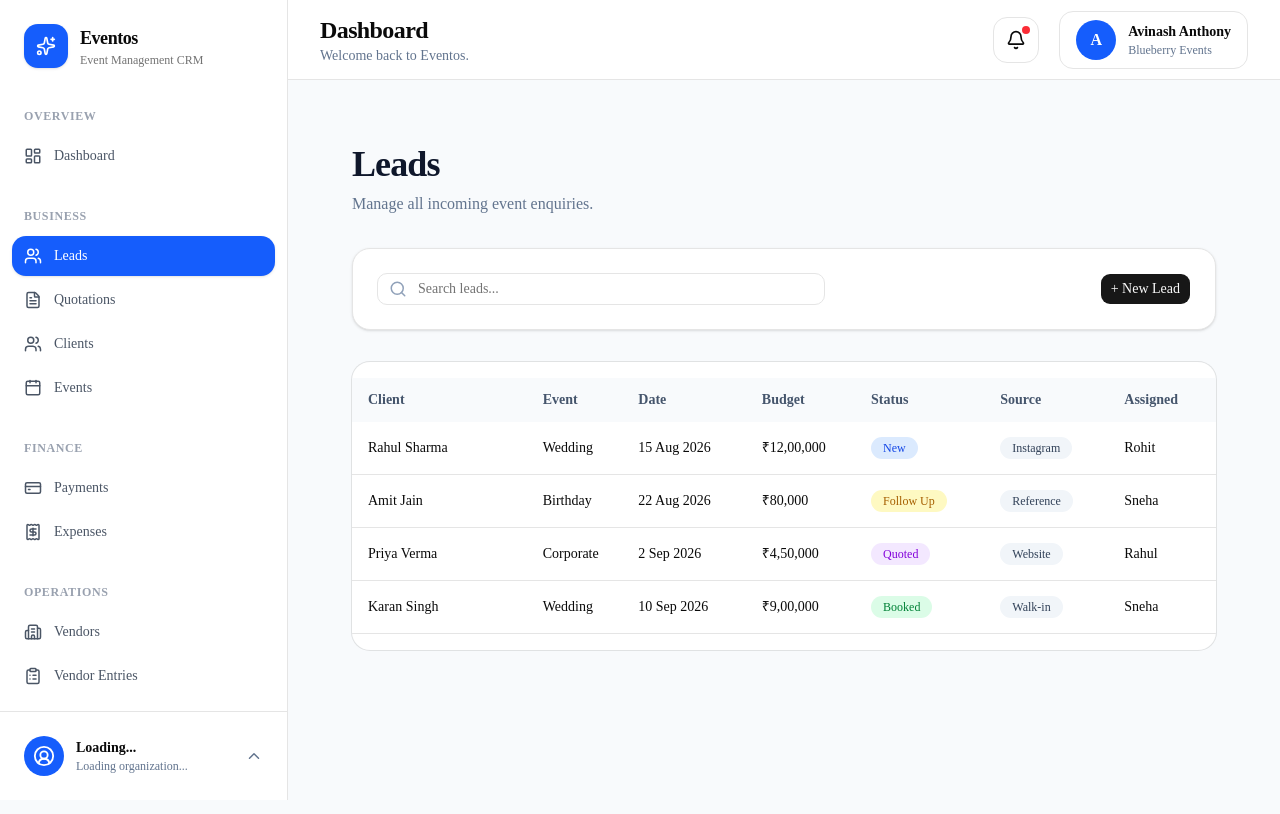
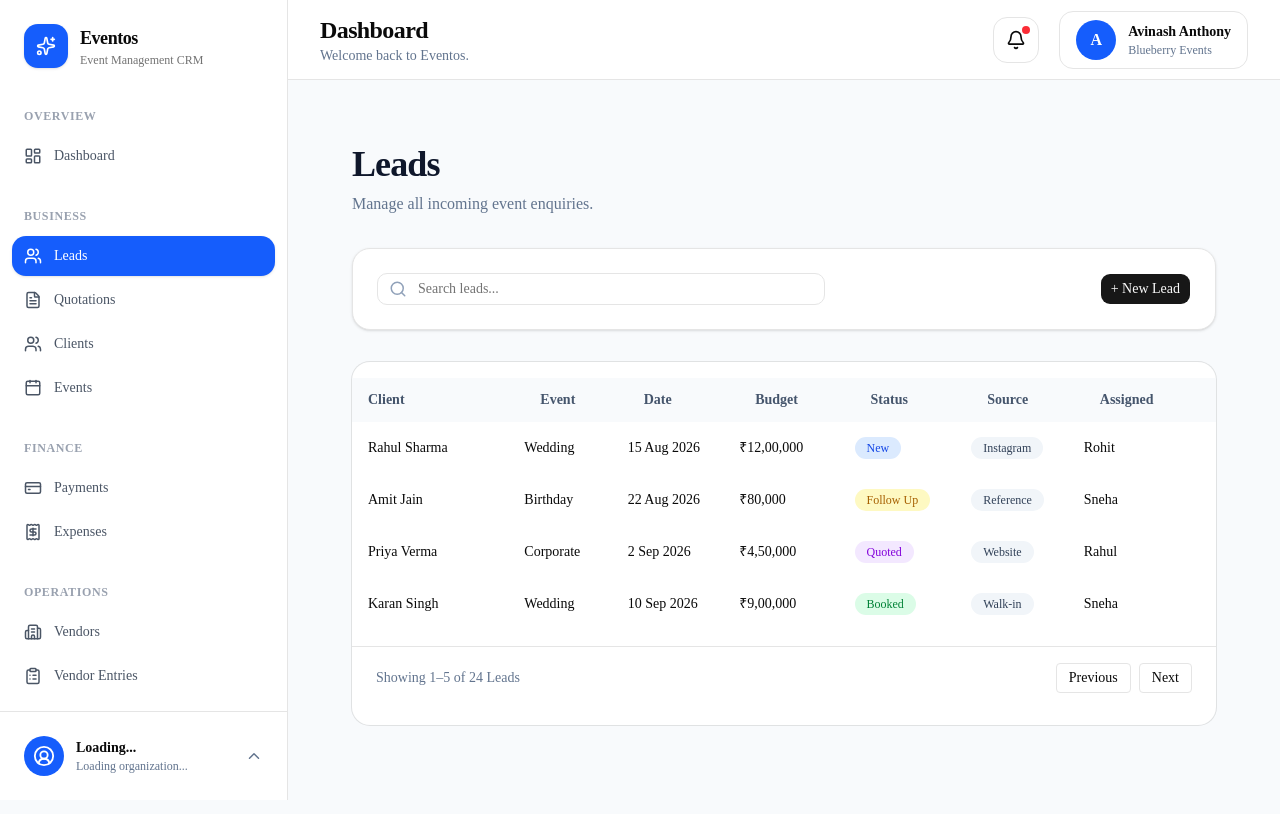
Before and after one commit to rohananthony2451-netizen/blueberry-crm, a Next.js app: page /leads in a window 1280 px wide. Shown: the top 814 px of the page. Built offline with nearby package versions, Linux system fonts and the light colour scheme.

Commit message:
feat: create reusable table system for CRM

```diff
--- /dev/null
+++ b/components/tables/TableEmpty.tsx
@@ -0,0 +1,18 @@
+interface TableEmptyProps {
+  message: string;
+}
+
+export function TableEmpty({
+  message,
+}: TableEmptyProps) {
+  return (
+    <tr>
+      <td
+        colSpan={20}
+        className="py-12 text-center text-slate-500"
+      >
+        {message}
+      </td>
+    </tr>
+  );
+}
--- /dev/null
+++ b/components/tables/TableFooter.tsx
@@ -0,0 +1,19 @@
+export function TableFooter() {
+  return (
+    <div className="flex items-center justify-between border-t px-6 py-4">
+      <p className="text-sm text-slate-500">
+        Showing 1–5 of 24 Leads
+      </p>
+
+      <div className="flex gap-2">
+        <button className="rounded border px-3 py-1">
+          Previous
+        </button>
+
+        <button className="rounded border px-3 py-1">
+          Next
+        </button>
+      </div>
+    </div>
+  );
+}
--- /dev/null
+++ b/components/tables/TableHeader.tsx
@@ -0,0 +1,22 @@
+interface TableHeaderProps {
+  headers: string[];
+}
+
+export function TableHeader({
+  headers,
+}: TableHeaderProps) {
+  return (
+    <thead className="bg-slate-50">
+      <tr>
+        {headers.map(header => (
+          <th
+            key={header}
+            className="px-4 py-3 text-left text-sm font-semibold text-slate-600"
+          >
+            {header}
+          </th>
+        ))}
+      </tr>
+    </thead>
+  );
+}
--- a/features/leads/components/LeadRow.tsx
+++ b/features/leads/components/LeadRow.tsx
@@ -8,7 +8,7 @@ interface LeadRowProps {
 
 export function LeadRow({ lead }: LeadRowProps) {
   return (
-    <tr className="border-b">
+    <tr  className="transition-colors hover:bg-slate-50">
       <td className="px-4 py-4 font-medium">{lead.clientName}</td>
       <td>{lead.eventType}</td>
       <td>{lead.eventDate}</td>
@@ -20,6 +20,6 @@ export function LeadRow({ lead }: LeadRowProps) {
         <SourceBadge source={lead.source} />
       </td>
       <td>{lead.assignedTo}</td>
-    </tr>
+     </tr >
   );
 }
--- a/features/leads/components/LeadTable.tsx
+++ b/features/leads/components/LeadTable.tsx
@@ -2,32 +2,40 @@ import { Card } from "@/components/ui/card";
 
 import { mockLeads } from "../data/mock-leads";
 import { LeadRow } from "./LeadRow";
+import { TableHeader } from "@/components/tables/TableHeader";
+import { TableEmpty } from "@/components/tables/TableEmpty";
+import { TableFooter } from "@/components/tables/TableFooter";
 
 export function LeadTable() {
   return (
     <Card className="overflow-hidden rounded-2xl">
       <table className="w-full">
-        <thead className="bg-slate-50">
-          <tr className="text-left text-sm text-slate-600">
-            <th className="px-4 py-3">Client</th>
-            <th>Event</th>
-            <th>Date</th>
-            <th>Budget</th>
-            <th>Status</th>
-            <th>Source</th>
-            <th>Assigned</th>
-          </tr>
-        </thead>
+        <TableHeader
+         headers={[
+         "Client",
+        "Event",
+         "Date",
+        "Budget",
+    "Status",
+    "Source",
+    "Assigned",
+  ]}
+/>
 
         <tbody>
-          {mockLeads.map((lead) => (
-            <LeadRow
-              key={lead.id}
-              lead={lead}
-            />
-          ))}
-        </tbody>
+  {mockLeads.length === 0 ? (
+    <TableEmpty message="No leads found." />
+  ) : (
+    mockLeads.map(lead => (
+      <LeadRow
+        key={lead.id}
+        lead={lead}
+      />
+    ))
+  )}
+</tbody>
       </table>
+      <TableFooter />
     </Card>
   );
 }
```
